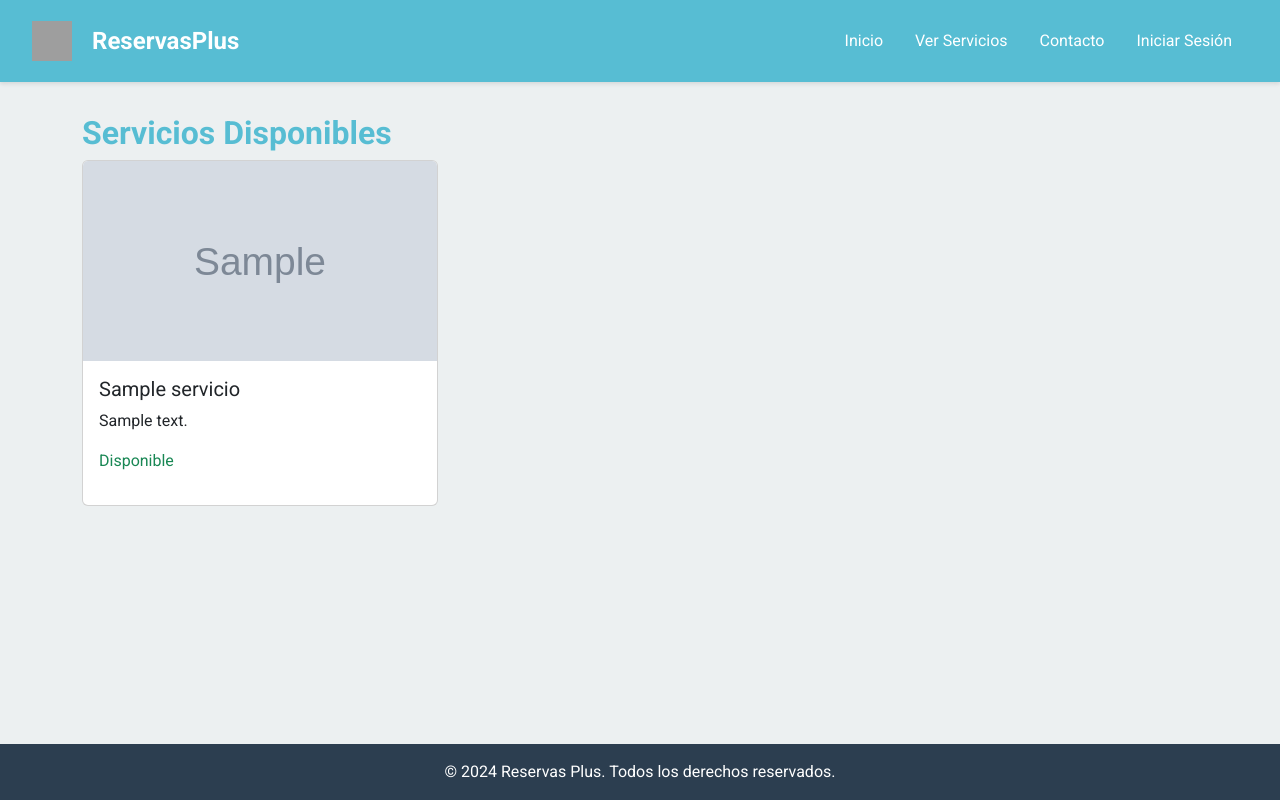
After one commit to TVM23/ReservaPlus, a Django app: page /HotelApp/servicios-cartas/ in a window 1280 px wide. The commit adds this page. Run offline with Django 5.2, Linux system fonts and the light colour scheme; tables that the repository leaves empty hold one stand-in row (values such as "Sample post"); grey boxes marked "Sample" are stand-in pictures; some libraries are stand-ins or nearby versions; grey boxes are pictures that could not be loaded.

Commit message:
Vista de servicios

```diff
--- /dev/null
+++ b/HotelApp/templates/servicios_cartas.html
@@ -0,0 +1,31 @@
+{% extends '_Layaout.html'%}
+
+{% block title %}ReservaPlus - Your Ideal Hotel Experience{% endblock %}
+
+{% block content %}
+
+<div class="container mt-4">
+    <h2>Servicios Disponibles</h2>
+    <div class="row">
+        {% for servicio in servicios %}
+        <div class="col-md-4 mb-4">
+            <div class="card">
+                <img src="{{ servicio.imagen.url }}" class="card-img-top" alt="{{ servicio.nombre }}">
+                <div class="card-body">
+                    <h5 class="card-title">{{ servicio.nombre }}</h5>
+                    <p class="card-text">{{ servicio.descripcion }}</p>
+                    {% if servicio.disponibilidad %}
+                    <p class="text-success">Disponible</p>
+                    {% else %}
+                    <p class="text-danger">No disponible</p>
+                    {% endif %}
+                </div>
+            </div>
+        </div>
+        {% endfor %}
+    </div>
+</div>
+
+
+
+{% endblock %}
--- a/HotelApp/urls.py
+++ b/HotelApp/urls.py
@@ -16,6 +16,7 @@ urlpatterns = [
     path('servicios/', listar_servicios_view, name='listar_servicios'),
     path('servicios/actualizar/<int:pk>/', actualizar_servicio_view, name='actualizar_servicio'),
     path('servicios/eliminar/<int:pk>/', eliminar_servicio_view, name='eliminar_servicio'),
+path('servicios-cartas/', views.servicios_cartas, name='servicios_cartas'),
     # Asegúrate de agregar otras rutas, como la de la lista de habitaciones
 
     path('', redirect_to_home, name='redirect_to_home'),  # Redirigir desde la raíz
--- a/HotelApp/views.py
+++ b/HotelApp/views.py
@@ -163,3 +163,8 @@ def eliminar_servicio_view(request, pk):
         messages.success(request, 'Servicio eliminado exitosamente.')
         return redirect('listar_servicios')
     return render(request, 'eliminar_servicio.html', {'servicio': servicio})
+
+
+def servicios_cartas(request):
+    servicios = Servicios.objects.all()
+    return render(request, 'servicios_cartas.html', {'servicios': servicios})
--- a/ReservaPlus/static/Template-Padre/_Layaout.html
+++ b/ReservaPlus/static/Template-Padre/_Layaout.html
@@ -37,6 +37,7 @@
             </div>
             <ul class="navbar-menu">
                 <li class="navbar-item"><a href="{% url 'home' %}">Inicio</a></li>
+                <li class="navbar-item"><a href="{% url 'servicios_cartas' %}">Ver Servicios</a></li>
 
 
                 {% if request.user.is_authenticated %}
--- a/ReservaPlus/static/Template-Padre/css/style.css
+++ b/ReservaPlus/static/Template-Padre/css/style.css
@@ -430,4 +430,10 @@ p a:hover {
     color: #555;
 }
 
+
+.card-img-top {
+    height: 200px;
+    object-fit: cover;
+}
+
 /* FIN DE PESTAÑA DE INFORMACIÓN DE USUARIO */
```
